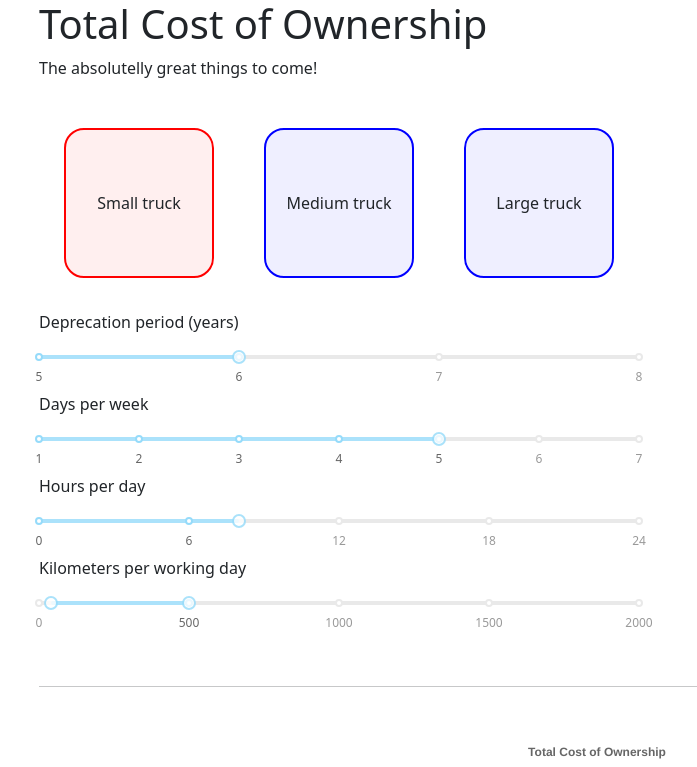
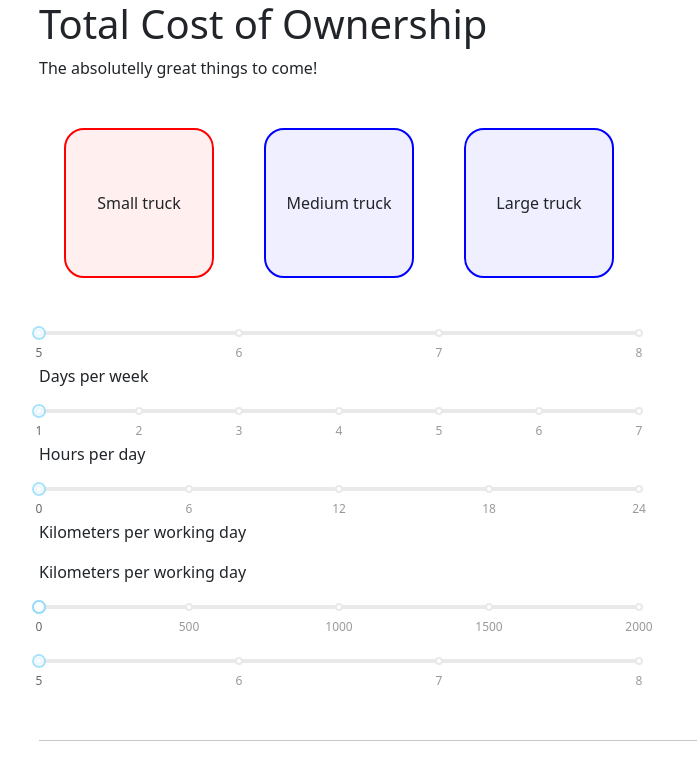
Before and after one commit to beaver-codes/tco, a React (Create React App) app: page / in a window 1280 px wide. Shown: the top 767 px of the page, without its empty margins (43-740 px from the left). Built offline with nearby package versions, Linux system fonts and the light colour scheme.

Commit message:
Partway on the refactor
Considering using a settings object for
the slider rows

```diff
--- a/src/components/BehaviorSelectSliders/BehaviorSelectSliders.tsx
+++ b/src/components/BehaviorSelectSliders/BehaviorSelectSliders.tsx
@@ -5,11 +5,14 @@ import "./BehaviorSelectSliders.css";
 import { useText } from "../../contexts/TextContext";
 
 import Inputs from "../../models/Inputs";
+import SliderRow from "./SliderRow";
+import { markAsUntransferable } from "worker_threads";
 
 type Props = {
     onUpdate: (newState: Inputs) => void;
     inputs: Inputs;
 }
+console.log()
 
 const BehaviorSelectSliders = ({ onUpdate, inputs }: Props) => {
 
@@ -22,46 +25,39 @@ const BehaviorSelectSliders = ({ onUpdate, inputs }: Props) => {
     Hours per working day (drives personal cost, constant that does not affect the climate footprint)
     */
 
+    console.log(Object.keys(inputs))
+
+    const inputKeys = Object.keys(inputs)
+
+
     const text = useText();
 
-    const depreciationMarks = {
-        5: { label: 5 },
-        6: { label: 6 },
-        7: { label: 7 },
-        8: { label: 8 },
+    const settings = {
+        deprecationPeriod: {
+            min: 5,
+            max: 8,
+            title: text.depreciationPeriod,
+            value: inputs.depreciationPeriod,
+            markNumbers: [5, 6, 7, 8],
+        },
     }
 
-    const daysPerWeekMarks = {
-        1: { label: 1 },
-        2: { label: 2 },
-        3: { label: 3 },
-        4: { label: 4 },
-        5: { label: 5 },
-        6: { label: 6 },
-        7: { label: 7 },
+    const marksArrays = {
+        depreciationPeriod: [5, 6, 7, 8],
+        daysPerWeek: [1, 2, 3, 4, 5, 6, 7],
+        hoursPerDay: [0, 6, 12, 18, 24],
+        kilometersPerDay: [0, 500, 1000, 1500, 2000],
     }
 
-    const hoursPerDayMarks = {
-        0: { label: 0 },
-        6: { label: 6 },
-        12: { label: 12 },
-        18: { label: 18 },
-        24: { label: 24 },
-    }
-    const distancePerDayMarks = {
-        0: { label: 0 },
-        500: { label: 500 },
-        1000: { label: 1000 },
-        1500: { label: 1500 },
-        2000: { label: 2000 },
-    }
-
-    const singleNumberUpdate = (value: number | number[], type: "depreciationPeriod" | "daysPerWeek" | "hoursPerDay") => {
+    const singleNumberUpdate = (value: number | number[], forInput: string) => {
+        if (!(inputKeys.includes(forInput))) {
+            console.error(`${forInput} not allowed input type to update`)
+        }
         if (typeof value !== "number") {
             console.log("Received multiple values from slider:", value)
             return
         }
-        onUpdate({ ...inputs, [type]: value })
+        onUpdate({ ...inputs, [forInput]: value })
     }
 
     const rangeValueUpdate = (value: number | number[], type: "kilometersPerDay") => {
@@ -77,43 +73,41 @@ const BehaviorSelectSliders = ({ onUpdate, inputs }: Props) => {
     }
 
     return <div className="slider-container">
-        <p>{text.deprecationPeriod}</p>
-        <Slider
+        <SliderRow
             min={5} max={8}
-            marks={depreciationMarks}
             value={inputs.depreciationPeriod}
+            title={text.depreciationPeriod}
             onChange={(value) => singleNumberUpdate(value, "depreciationPeriod")}
-            className="slider"
+            markNumbers={marksArrays.depreciationPeriod}
         />
-        <p>{text.daysPerWeek}</p>
-        <Slider
-            min={1}
-            max={7}
-            step={null}
+        <SliderRow
+            min={1} max={7}
+            title={text.daysPerWeek}
             value={inputs.daysPerWeek}
-            marks={daysPerWeekMarks}
             onChange={(value) => singleNumberUpdate(value, "daysPerWeek")}
-            className="slider"
+            markNumbers={marksArrays.daysPerWeek}
         />
-        <p>{text.hoursPerDay}</p>
-        <Slider
-            min={0}
-            max={24}
+        <SliderRow
+            min={0} max={24}
+            title={text.hoursPerDay}
             value={inputs.hoursPerDay}
-            marks={hoursPerDayMarks}
+            markNumbers={marksArrays.hoursPerDay}
             onChange={(value) => singleNumberUpdate(value, "hoursPerDay")}
-            className="slider"
         />
         <p>{text.kilometersPerDay}</p>
-        <Slider
+        <SliderRow
             range
             min={0}
             max={2000}
+            title={text.kilometersPerDay}
             value={inputs.kilometersPerDay}
-            marks={distancePerDayMarks}
+            markNumbers={marksArrays.kilometersPerDay}
             onChange={(value) => rangeValueUpdate(value, "kilometersPerDay")}
             step={10}
-            className="slider"
+        />
+        <SliderRow
+            {...settings.deprecationPeriod}
+            onChange={(value) => singleNumberUpdate(value, "deprecationPeriod")}
         />
     </div>
 }
--- /dev/null
+++ b/src/components/BehaviorSelectSliders/SliderRow.tsx
@@ -0,0 +1,30 @@
+import React, { useEffect } from 'react';
+import Inputs from '../../models/Inputs';
+import Slider from 'rc-slider';
+
+// title, slider and number input
+
+type Props = {
+    range?: boolean;
+    min: number;
+    max: number;
+    value: number | number[];
+    markNumbers: number[];
+    onChange: (value: number | number[]) => void;
+    title: string;
+    step?: number;
+}
+
+const SliderRow = ({ min, max, markNumbers, onChange, title, range, step }: Props) => {
+
+    const marks = markNumbers.reduce((o, number) => ({ ...o, [number]: { label: number } }), {})
+
+    return <>
+        <p className={"label"}>{title}</p>
+        <Slider range={range} min={min} max={max} marks={marks} onChange={onChange}
+            className={"mb-4"} step={step}
+        />
+    </>
+}
+
+export default SliderRow;
```
